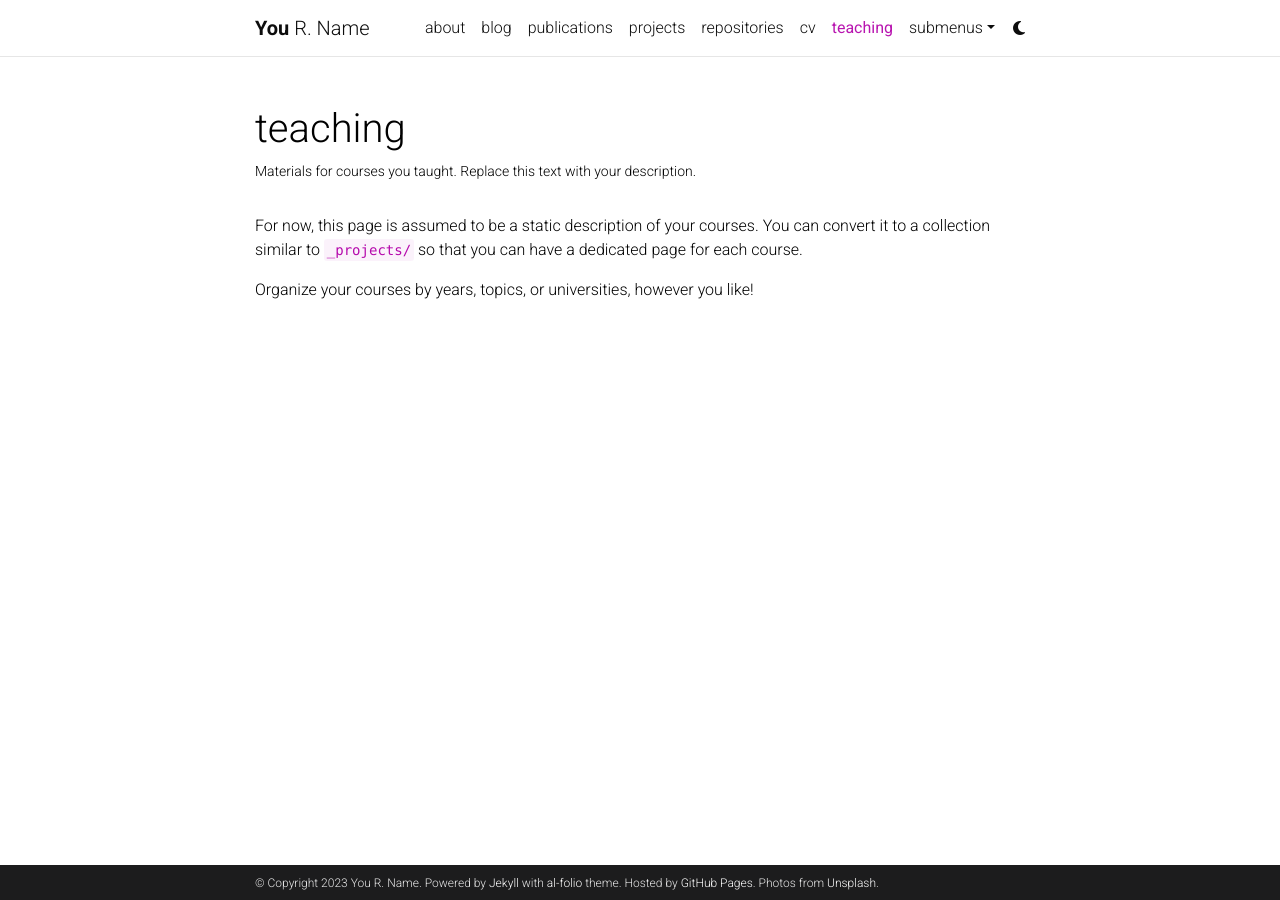
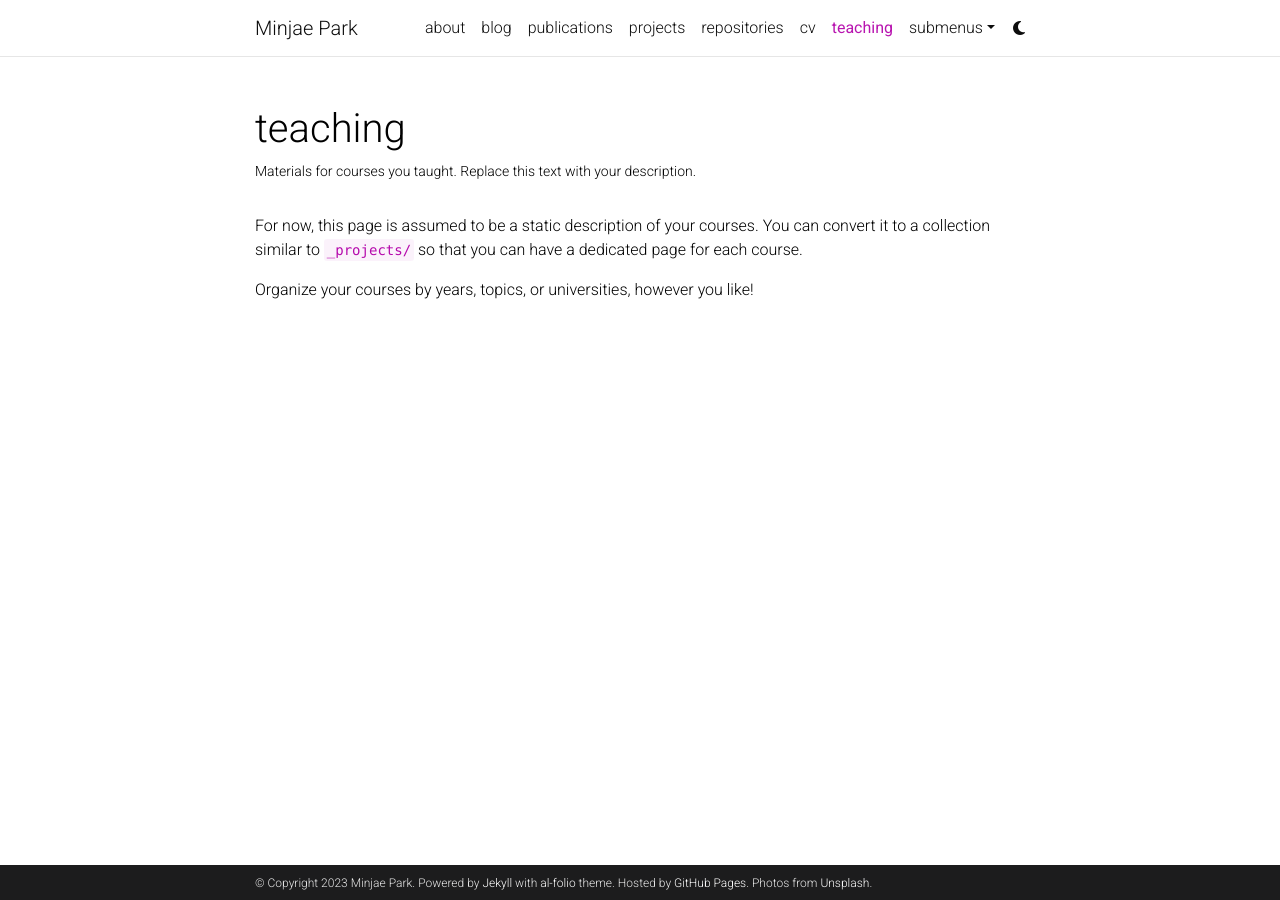
Before and after one commit to michellepk/michellepk.github.io, a Jekyll site: the page built from _pages/teaching.md, in a window 1280 px wide. Built offline with Jekyll 4.4.1, drawn with Linux system fonts in a browser that asks for light colours; comment, search, counter and statistics services are not loaded; a style sheet for code colours, icons or effects is not loaded.

Commit message:
change files

```diff
--- a/Gemfile
+++ b/Gemfile
@@ -1,5 +1,6 @@
 source 'https://rubygems.org'
 group :jekyll_plugins do
+    gem 'wdm', '>= 0.1.0'
     gem 'classifier-reborn'
     gem 'jekyll'
     gem 'jekyll-archives'
--- a/_config.yml
+++ b/_config.yml
@@ -2,11 +2,11 @@
 # Site settings
 # -----------------------------------------------------------------------------
 
-title: blank # the website title (if blank, full name will be used instead)
-first_name: You
-middle_name: R.
-last_name: Name
-email: you@example.com
+title: Minjae Park # the website title (if blank, full name will be used instead)
+first_name: Minjae
+middle_name:
+last_name: Park
+email: mjpark12@umd.edu
 description: > # the ">" symbol means to ignore newlines until "footer_text:"
   A simple, whitespace theme for academics. Based on [*folio](https://github.com/bogoli/-folio) design.
 footer_text: >
@@ -18,8 +18,8 @@
 lang: en # the language of your site (for example: en, fr, cn, ru, etc.)
 icon: ⚛️  # the emoji used as the favicon (alternatively, provide image name in /assets/img/)
 
-url: https://alshedivat.github.io # the base hostname & protocol for your site
-baseurl: /al-folio # the subpath of your site, e.g. /blog/
+url: https://michellepk.github.io # the base hostname & protocol for your site
+baseurl:  # the subpath of your site, e.g. /blog/
 last_updated: false # set to true if you want to display last updated in the footer
 impressum_path:  # set to path to include impressum link in the footer, use the same path as permalink in a page, helps to conform with EU GDPR
 
@@ -328,7 +328,7 @@
 # -----------------------------------------------------------------------------
 
 imagemagick:
-  enabled: true # enables responsive images for your site (recommended, see https://github.com/alshedivat/al-folio/issues/537)
+  enabled: false # enables responsive images for your site (recommended, see https://github.com/alshedivat/al-folio/issues/537)
   widths:
     - 480
     - 800
```
